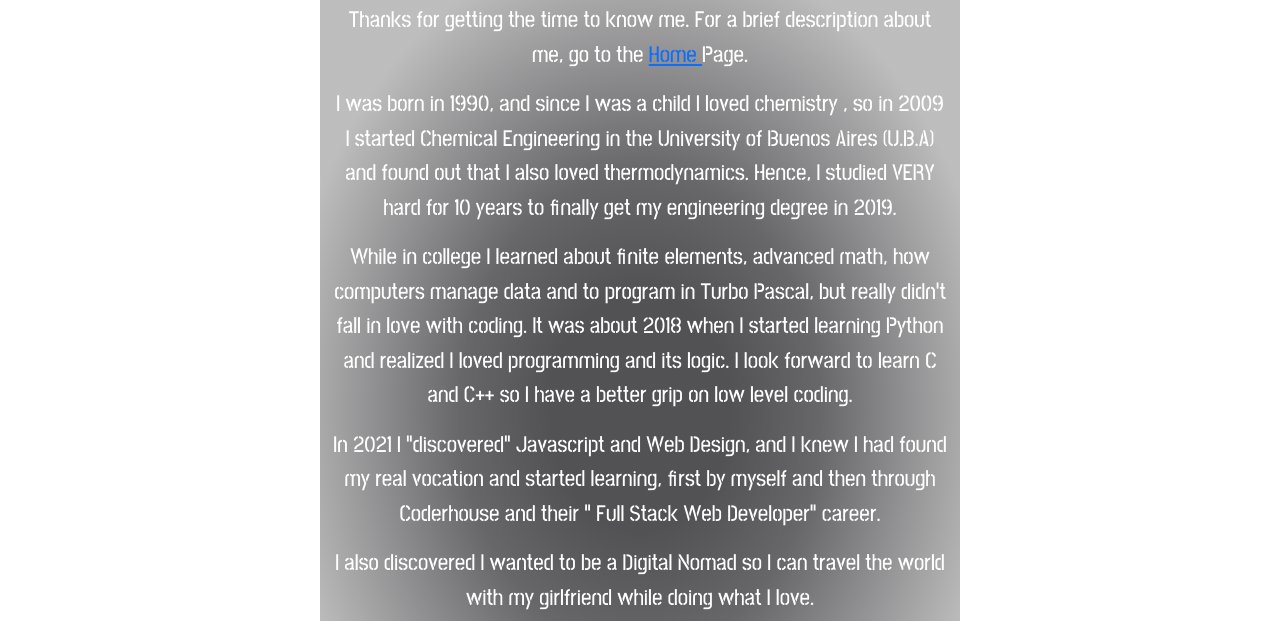
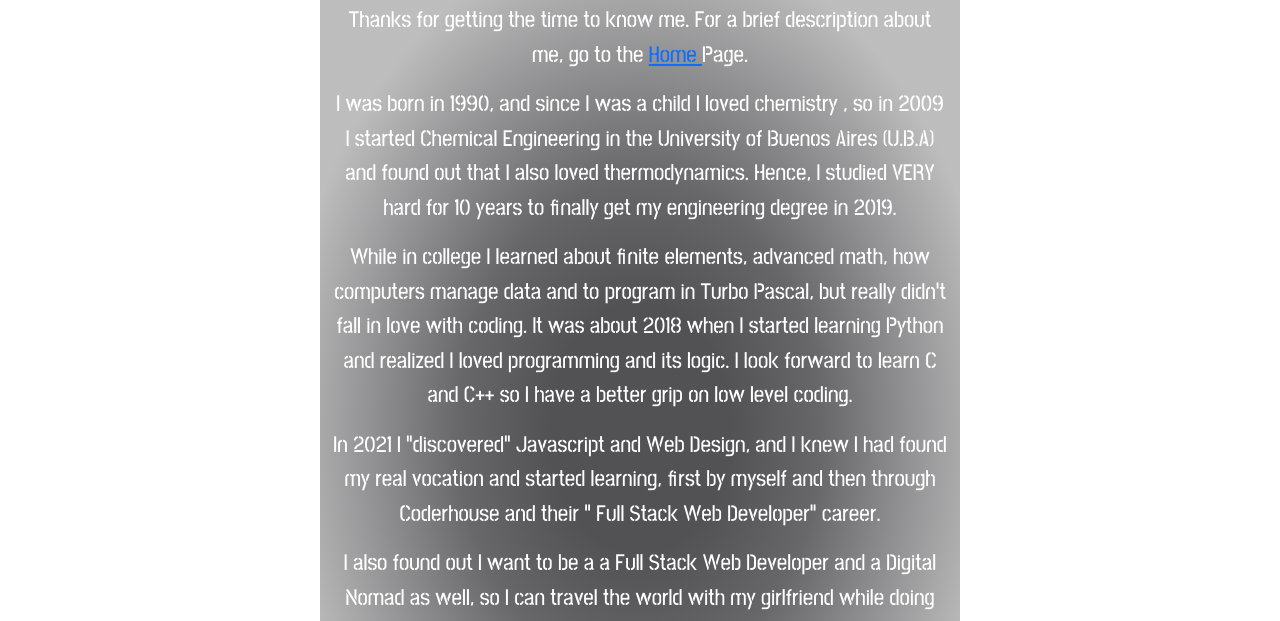
Before and after one commit to GermanSiliprandi/PersonalPortfolio, a website: page pages/about.html in a window 1280 px wide. Shown: the part 322-943 px from the top of the page. Drawn offline with nearby package versions, Linux system fonts and the light colour scheme.

Commit message:
About Update

```diff
--- a/pages/about.html
+++ b/pages/about.html
@@ -90,7 +90,7 @@
                             In 2021 I "discovered" Javascript and Web Design, and I knew I had found my real vocation and started learning, first by myself and then through Coderhouse and their " Full Stack Web Developer" career.
                         </p>
                         <p class="mb-1 mt-1">
-                            I also discovered I wanted to be a Digital Nomad so I can travel the world with my girlfriend while doing what I love.
+                            I also found out I want to be a a Full Stack Web Developer and a Digital Nomad as well, so I can travel the world with my girlfriend while doing what I love.
                         </p>
                         <p class="mb-1 mt-1">
                             I know I didn't have the shortest path to becoming a Full Stack Web Developer, but I'm really happy I found the career and the job I love doing :D.
```
